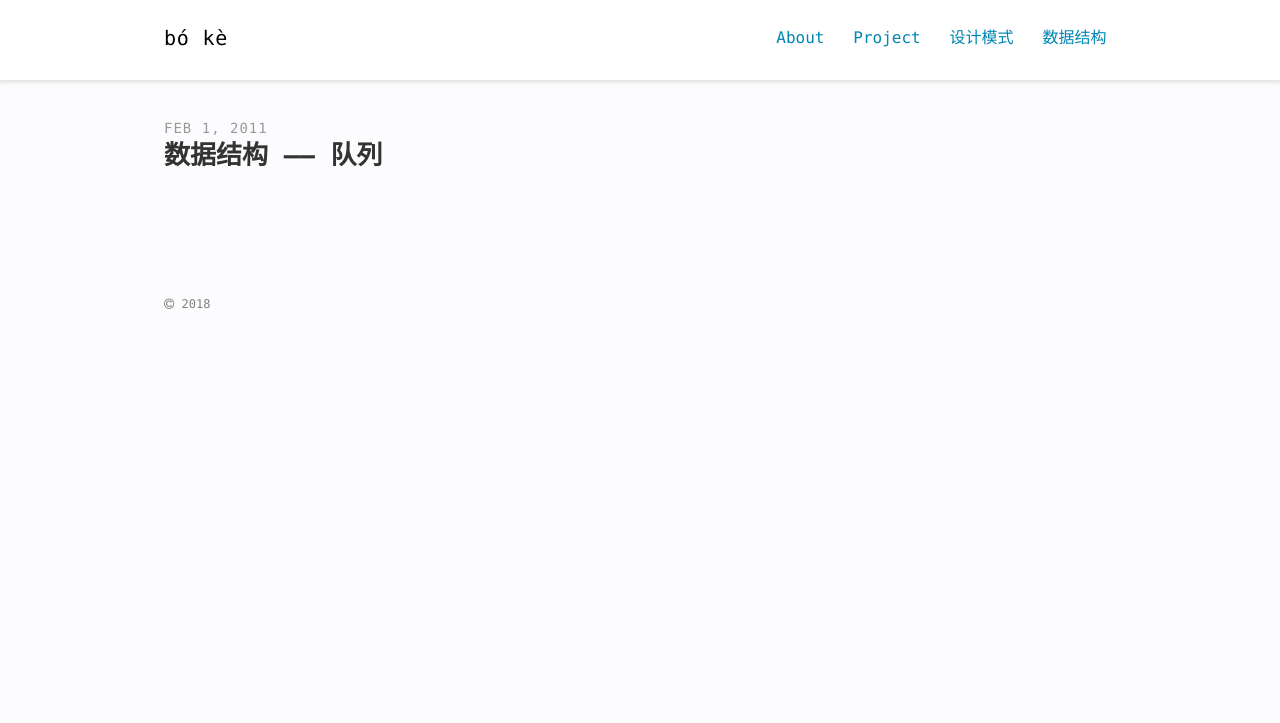
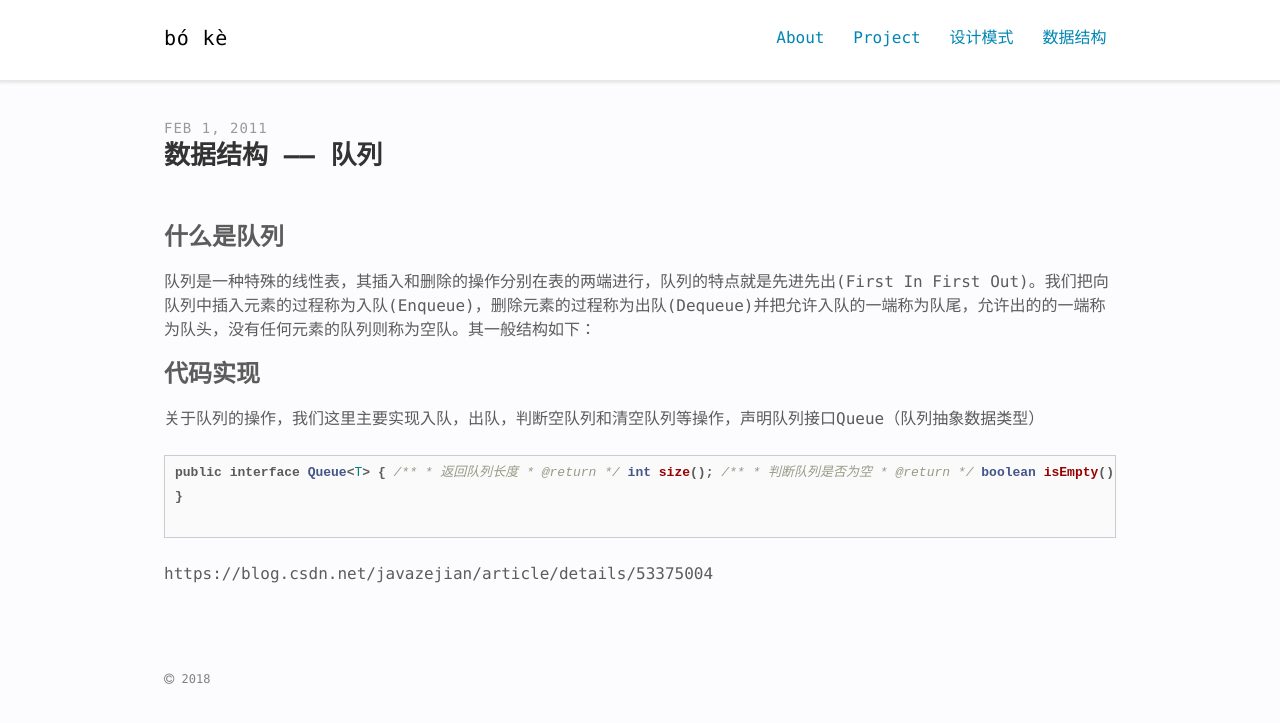
Before and after one commit to meiwenhui/blog.meiwenhui.com, a Jekyll site: the page built from _posts/2011-02-01-data-structure-queue.md, in a window 1280 px wide. Shown: the top 723 px of the page. Built offline with Jekyll 4.4.1, drawn with Linux system fonts in a browser that asks for light colours.

Commit message:
Update 2011-02-01-data-structure-queue.md

````diff
--- a/_posts/2011-02-01-data-structure-queue.md
+++ b/_posts/2011-02-01-data-structure-queue.md
@@ -6,3 +6,47 @@ keywords: "数据结构, 队列"
 categories: [data-structure]
 permalink: /:categories/queue/
 ---
+
+### 什么是队列
+队列是一种特殊的线性表，其插入和删除的操作分别在表的两端进行，队列的特点就是先进先出(First In First Out)。我们把向队列中插入元素的过程称为入队(Enqueue)，删除元素的过程称为出队(Dequeue)并把允许入队的一端称为队尾，允许出的的一端称为队头，没有任何元素的队列则称为空队。其一般结构如下：
+
+
+### 代码实现
+关于队列的操作，我们这里主要实现入队，出队，判断空队列和清空队列等操作，声明队列接口Queue（队列抽象数据类型）
+```java
+public interface Queue<T> { /**
+    * 返回队列长度
+    * @return
+    */ int size(); /**
+    * 判断队列是否为空
+    * @return
+    */ boolean isEmpty(); /**
+    * data 入队,添加成功返回true,否则返回false,可扩容
+    * @param data
+    * @return
+    */ boolean add(T data); /**
+    * offer 方法可插入一个元素,这与add 方法不同，
+    * 该方法只能通过抛出未经检查的异常使添加元素失败。
+    * 而不是出现异常的情况，例如在容量固定（有界）的队列中
+    * NullPointerException:data==null时抛出
+    * @param data
+    * @return
+    */ boolean offer(T data); /**
+    * 返回队头元素,不执行删除操作,若队列为空,返回null
+    * @return
+    */ T peek(); /**
+    * 返回队头元素,不执行删除操作,若队列为空,抛出异常:NoSuchElementException
+    * @return
+    */ T element(); /**
+    * 出队,执行删除操作,返回队头元素,若队列为空,返回null
+    * @return
+    */ T poll(); /**
+    * 出队,执行删除操作,若队列为空,抛出异常:NoSuchElementException
+    * @return
+    */ T remove(); /**
+    * 清空队列
+    */ void clearQueue();
+}
+
+```
+https://blog.csdn.net/javazejian/article/details/53375004
````
